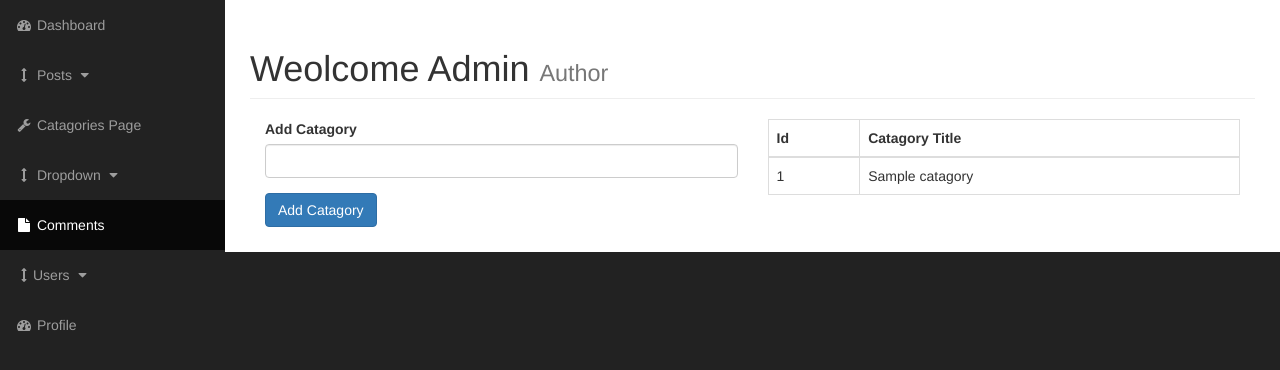
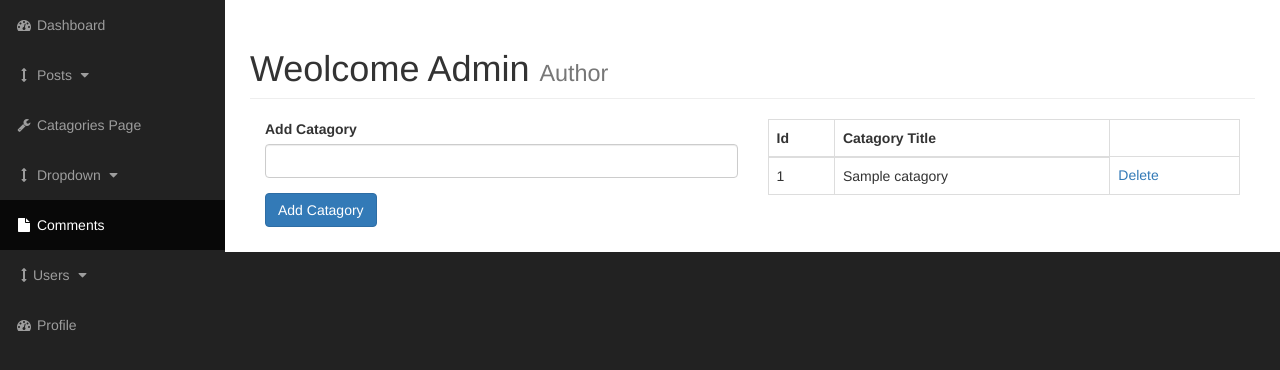
Before and after one commit to brwa-ata/cms_project, a PHP site: page /admin/catagories.php in a window 1280 px wide. Shown: the part 51-421 px from the top of the page. Run offline with PHP 8.4, Linux system fonts and the light colour scheme; tables that the repository leaves empty or names only in its code hold one stand-in row (values such as "Sample post").

Commit message:
Add DELETE link to delete catagory

```diff
--- a/admin/catagories.php
+++ b/admin/catagories.php
@@ -62,10 +62,7 @@
 
                         <div class="col-xs-6">
 
-                          <?php
-                              $sql="select * from catagory";
-                              $select_catagory=mysqli_query($connection,$sql);
-                          ?>
+
 
                           <table class="table table-bordered table-hover">
                             <thead>
@@ -77,6 +74,10 @@
                             <tbody>
 
                               <?php
+                                  //FIND ALL CATAGORIES
+
+                                  $sql="select * from catagory";
+                                  $select_catagory=mysqli_query($connection,$sql);
                                   while ($row=mysqli_fetch_assoc($select_catagory))
                                   {
                                     $cat_id=$row['id'];
@@ -86,10 +87,20 @@
 
                                     echo "<td>{$cat_id}</td>";
                                     echo "<td>{$cat_title}</td>";
-
+                                    echo "<td><a href='catagories.php?delete={$cat_id}'>Delete</a></td>";
+                                    // ama bo srynaway datakan bakar yat (delete) chwnka GET assoc arraya ama abeta key
                                     echo "</tr>";
                                   }
                               ?>
+                              <?php
+                                if(isset($_GET['delete']))
+                                {
+                                  $delete_cat_id=$_GET['delete'];
+                                  $query2="DELETE FROM catagory WHERE id = {$delete_cat_id} ";
+                                  $delete_query=mysqli_query($connection,$query2);
+                                  header("Location: catagories.php");// bo refresh krdnaway pageaka
+                                }
+                               ?>
 
                             </tbody>
                           </table>
```
